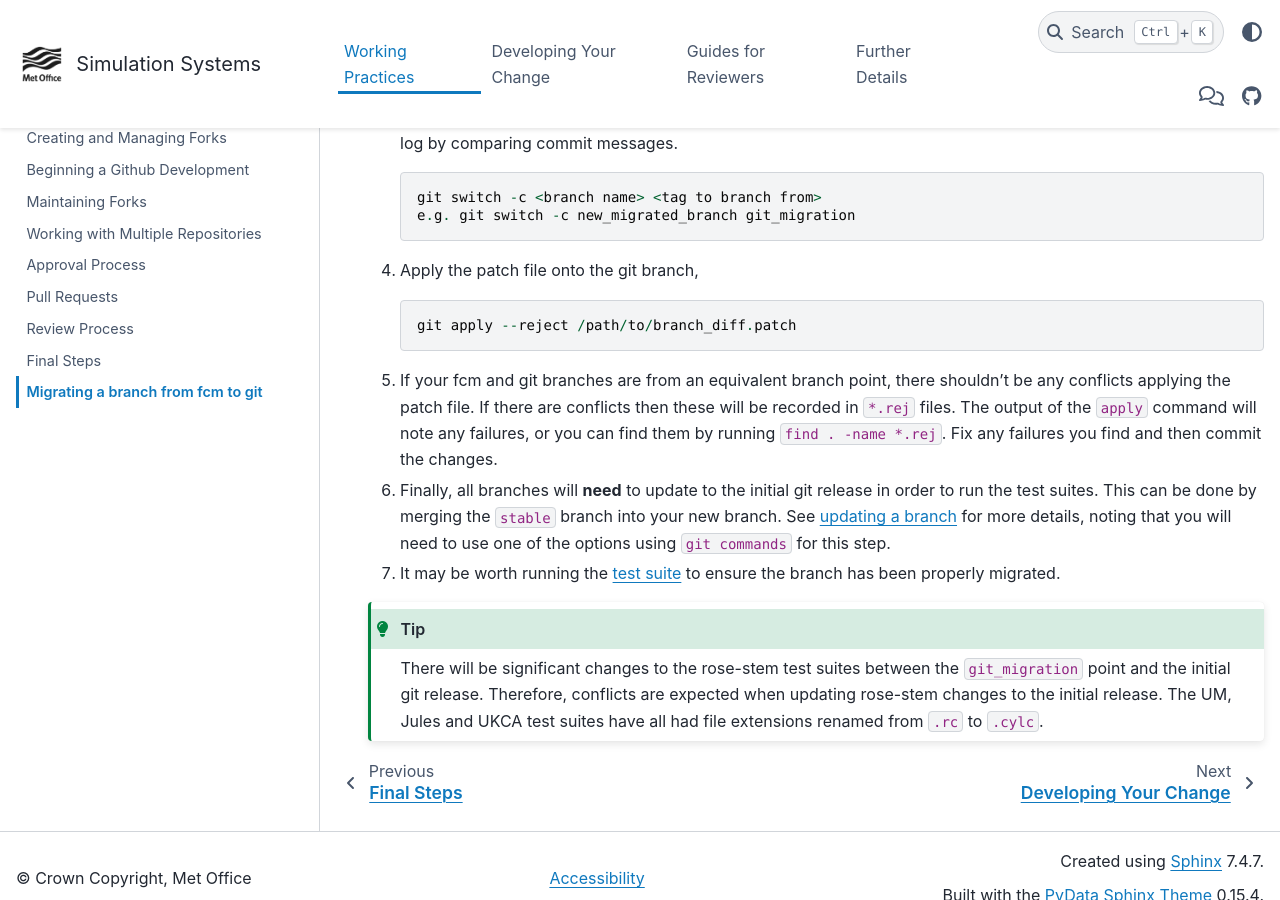
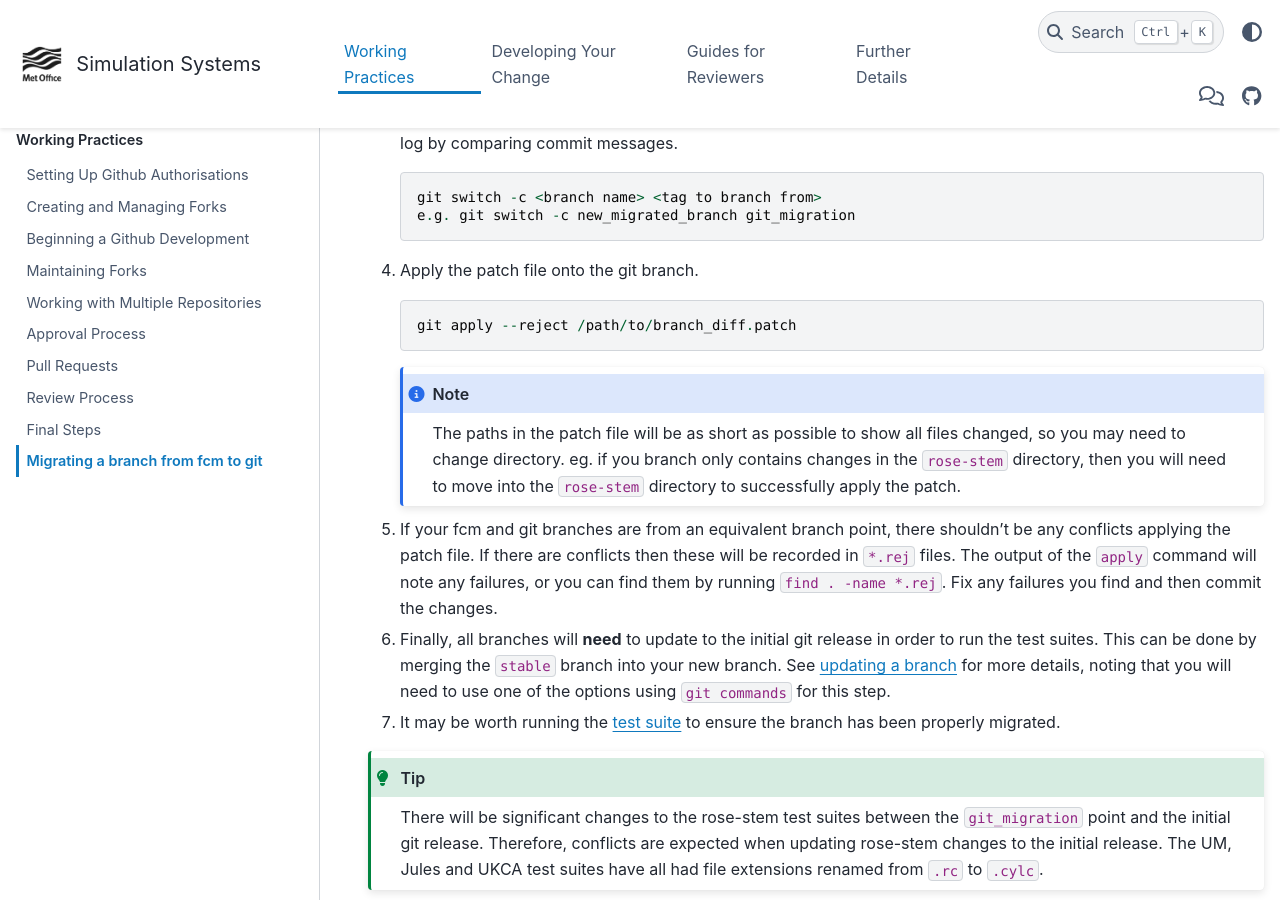
Before and after one commit to MetOffice/simulation-systems, a Sphinx documentation site: the page built from source/WorkingPractices/branch_migration.rst, in a window 1280 px wide and 900 px high, scrolled down 962 px. Built offline with Sphinx 7.4.7 and the PyData theme 0.15.4, drawn with Linux system fonts in a browser that asks for light colours.

Commit message:
add note on patch paths (#513)
Co-authored-by: Jenny Hickson <61183013+jennyhickson@users.noreply.github.com>

```diff
--- a/source/WorkingPractices/branch_migration.rst
+++ b/source/WorkingPractices/branch_migration.rst
@@ -58,11 +58,18 @@
      git switch -c <branch name> <tag to branch from>
      e.g. git switch -c new_migrated_branch git_migration
 
-#. Apply the patch file onto the git branch,
+#. Apply the patch file onto the git branch.
 
    .. code-block::
 
      git apply --reject /path/to/branch_diff.patch
+
+   .. note::
+
+     The paths in the patch file will be as short as possible to show all files
+     changed, so you may need to change directory. eg. if you branch only
+     contains changes in the ``rose-stem`` directory, then you will need to move
+     into the ``rose-stem`` directory to successfully apply the patch.
 
 #. If your fcm and git branches are from an equivalent branch point, there
    shouldn't be any conflicts applying the patch file. If there are conflicts
```
